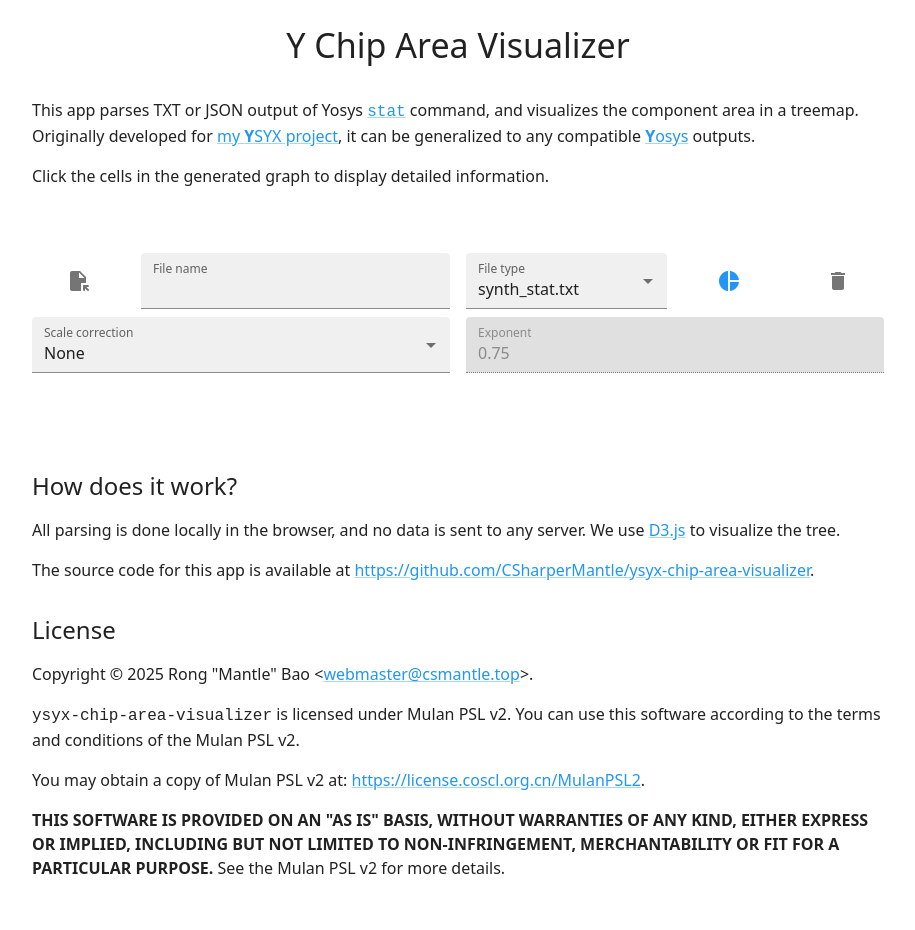
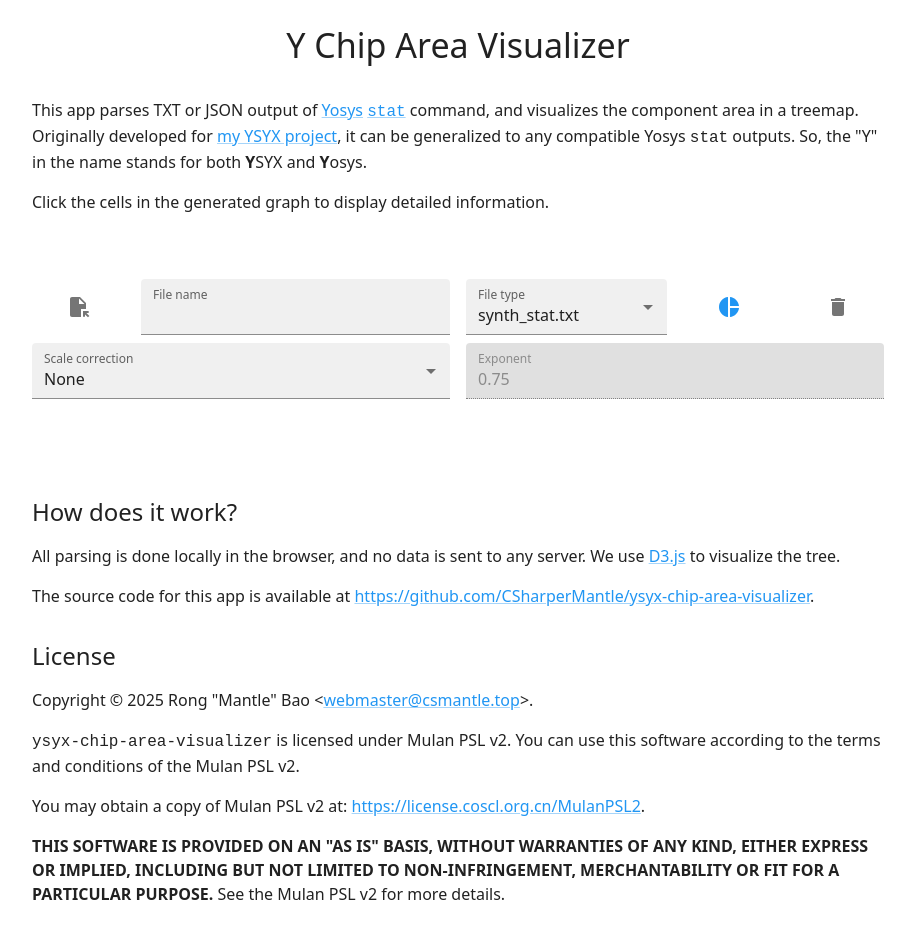
Before and after one commit to CSharperMantle/ysyx-chip-area-visualizer, a React (Vite) app: page / in a window 1280 px wide. Shown: the whole page, without its empty margins (182-1097 px from the left). Before the commit the page ends 904 px from the top, so only its background shows below. Built offline with nearby package versions, Linux system fonts and the light colour scheme.

Commit message:
Adjust description

```diff
--- a/package.json
+++ b/package.json
@@ -1,6 +1,6 @@
 {
   "name": "ysyx-chip-area-visualizer",
-  "description": "Visualizer for OSCPU/yosys-sta area reports",
+  "description": "Visualize Yosys `stat` reports",
   "license": "MulanPSL-2.0",
   "private": true,
   "version": "0.1.0",
--- a/src/www/App.tsx
+++ b/src/www/App.tsx
@@ -181,7 +181,10 @@ const App = () => {
           <Container maxWidth="md" component="section">
             <Stack direction="column" spacing={2}>
               <Typography variant="body1" component="p">
-                This app parses TXT or JSON output of Yosys{" "}
+                This app parses TXT or JSON output of{" "}
+                <Link href="https://github.com/YosysHQ/yosys" target="_blank" rel="noopener">
+                  Yosys
+                </Link>{" "}
                 <Link
                   href="https://yosyshq.readthedocs.io/projects/yosys/en/stable/cmd/stat.html"
                   target="_blank"
@@ -195,13 +198,10 @@ const App = () => {
                   target="_blank"
                   rel="noopener"
                 >
-                  my <strong>Y</strong>SYX project
+                  my YSYX project
                 </Link>
-                , it can be generalized to any compatible{" "}
-                <Link href="https://github.com/YosysHQ/yosys" target="_blank" rel="noopener">
-                  <strong>Y</strong>osys
-                </Link>{" "}
-                outputs.
+                , it can be generalized to any compatible Yosys <code>stat</code> outputs. So, the
+                "Y" in the name stands for both <strong>Y</strong>SYX and <strong>Y</strong>osys.
               </Typography>
               <Typography variant="body1" component="p">
                 Click the cells in the generated graph to display detailed information.
```
Also changed, not shown: 1 other file (tests, documents, lock files or other folders).
